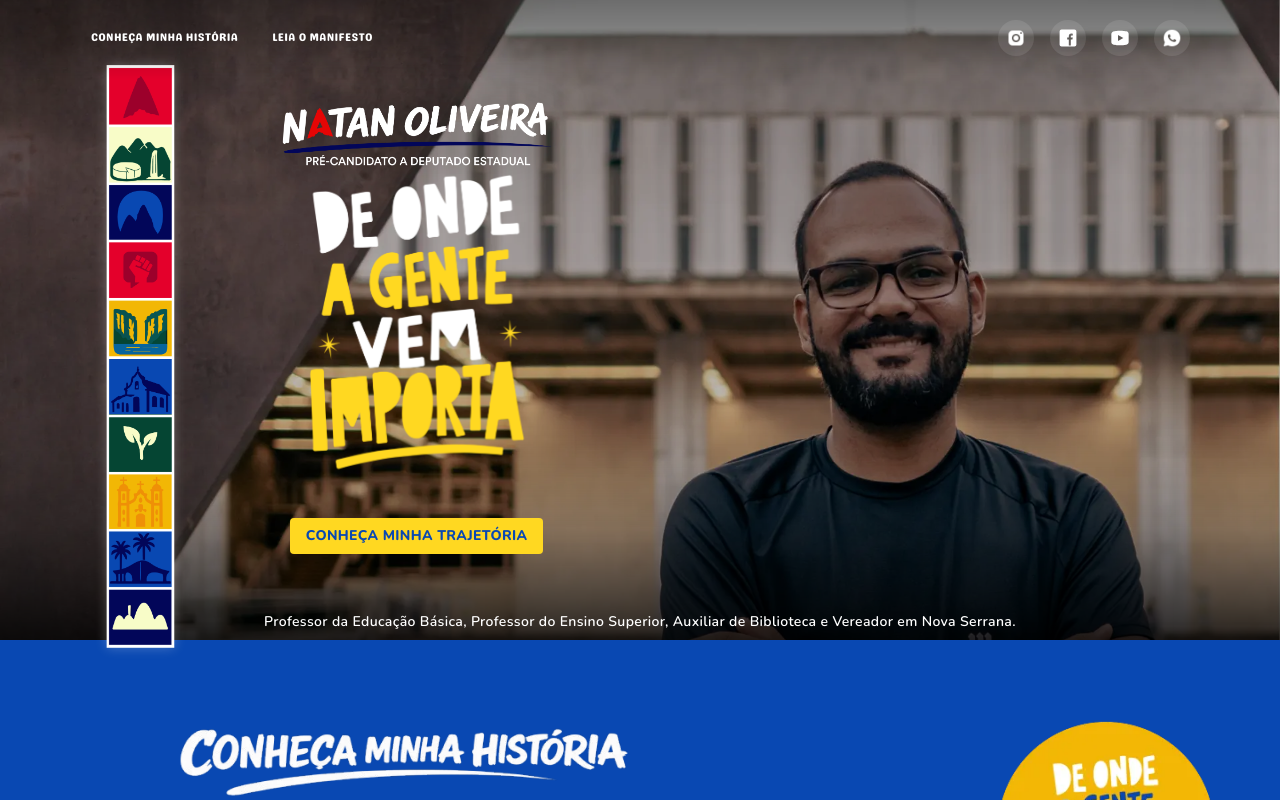
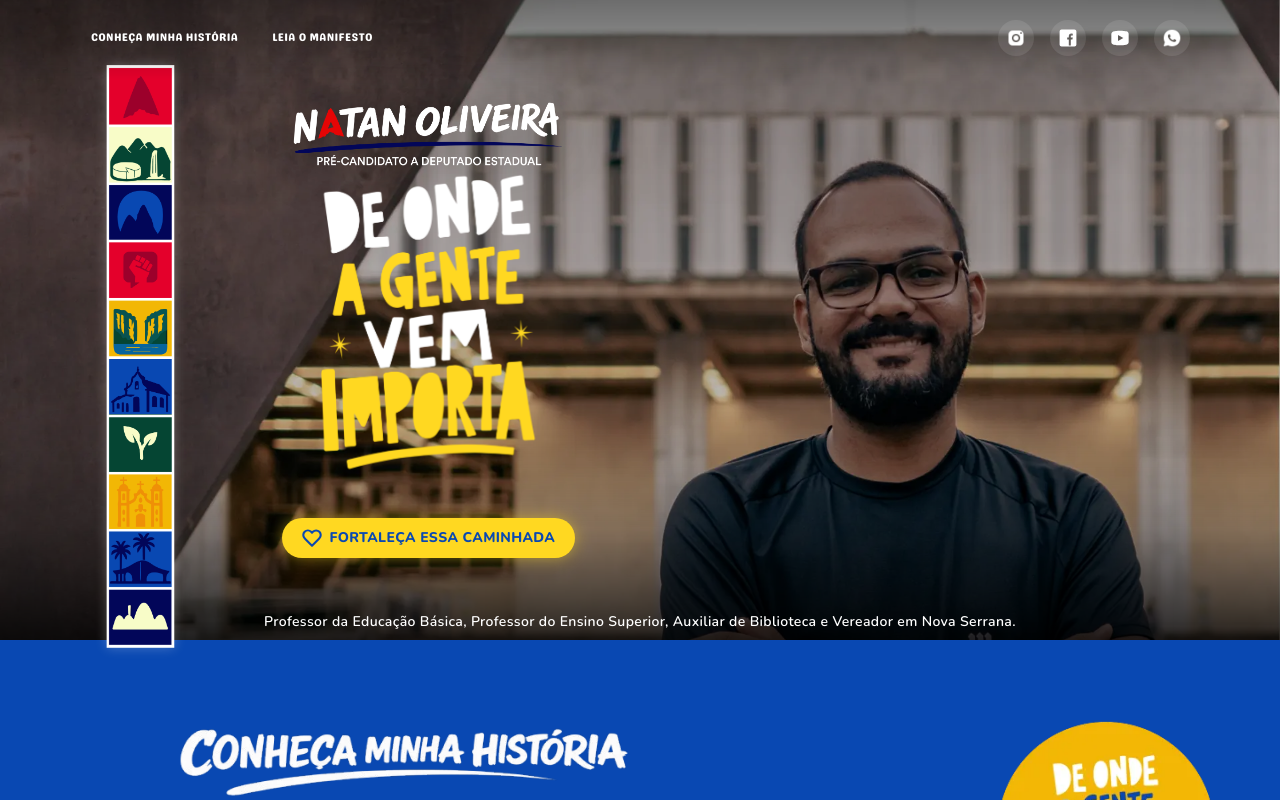
Before and after one commit to lacomb04/natan-oliveira, a Next.js app in the folder natan-oliveira/: page / in a window 1280 px wide. Shown: the top 800 px of the page. Built offline with nearby package versions, Linux system fonts and the light colour scheme.

Commit message:
Update CTA button with icon, animation, brand-blue hover and remove target_blank

```diff
--- a/natan-oliveira/app/components/sections/Footer.tsx
+++ b/natan-oliveira/app/components/sections/Footer.tsx
@@ -13,7 +13,7 @@ const socials = [
   },
   {
     name: "WhatsApp",
-    href: "https://wa.me/5537991242690",
+    href: "https://chat.whatsapp.com/FgriBxdac2yLjWprYJMAcm?mode=gi_t",
     icon: "/icons/whatsapp.png",
   },
   {
--- a/natan-oliveira/app/components/sections/Hero.tsx
+++ b/natan-oliveira/app/components/sections/Hero.tsx
@@ -135,16 +135,19 @@ export default function Hero() {
         */}
         <a
           className="
-            btn mt-2 text-xs
+            btn-hero mt-2 animate-pulse-glow text-xs
             sm:text-sm
-            [@media(max-height:760px)]:mt-0 [@media(max-height:760px)]:text-[12px]
-            [@media(max-height:760px)]:px-3 [@media(max-height:760px)]:py-1.5
+            [@media(max-height:760px)]:mt-0 [@media(max-height:760px)]:text-[13px]
+            [@media(max-height:760px)]:px-4 [@media(max-height:760px)]:py-2
             [@media(max-height:600px)]:scale-95
             [@media(max-height:520px)]:scale-90
           "
-          href="#trajetoria"
+          href="https://apoie.natannoliveira.com.br/"
         >
-          Conheça minha Trajetória
+          <svg className="h-4 w-4 sm:h-5 sm:w-5" viewBox="0 0 24 24" fill="none" stroke="currentColor" strokeWidth="2.5" strokeLinecap="round" strokeLinejoin="round">
+            <path d="M20.84 4.61a5.5 5.5 0 0 0-7.78 0L12 5.67l-1.06-1.06a5.5 5.5 0 0 0-7.78 7.78l1.06 1.06L12 21.23l7.78-7.78 1.06-1.06a5.5 5.5 0 0 0 0-7.78z" />
+          </svg>
+          Fortaleça essa caminhada
         </a>
       </div>
 
@@ -244,7 +247,7 @@ export default function Hero() {
         </a>
         <a
           className="rounded-full bg-white/15 p-3 transition hover:bg-brand-blue/90"
-          href="https://wa.me/5537991242690"
+          href="https://chat.whatsapp.com/FgriBxdac2yLjWprYJMAcm?mode=gi_t"
           aria-label="WhatsApp"
           rel="noreferrer"
           target="_blank"
--- /dev/null
+++ b/natan-oliveira/app/components/ui/FloatingDonate.tsx
@@ -0,0 +1,35 @@
+"use client";
+
+import { useEffect, useState } from "react";
+
+export default function FloatingDonate() {
+  const [visible, setVisible] = useState(false);
+
+  useEffect(() => {
+    const onScroll = () => {
+      setVisible(window.scrollY > window.innerHeight * 0.8);
+    };
+    onScroll();
+    window.addEventListener("scroll", onScroll, { passive: true });
+    return () => window.removeEventListener("scroll", onScroll);
+  }, []);
+
+  return (
+    <a
+      href="https://apoie.natannoliveira.com.br/"
+      target="_blank"
+      rel="noreferrer"
+      className={
+        "fixed bottom-6 right-6 z-50 flex items-center gap-2 rounded-full bg-brand-yellow px-5 py-3 font-bold uppercase tracking-wide text-brand-blue shadow-lg transition-all duration-500 hover:scale-105 hover:shadow-xl " +
+        (visible
+          ? "translate-y-0 opacity-100"
+          : "pointer-events-none translate-y-4 opacity-0")
+      }
+    >
+      <svg className="h-5 w-5" viewBox="0 0 24 24" fill="currentColor">
+        <path d="M12 21.35l-1.45-1.32C5.4 15.36 2 12.28 2 8.5 2 5.42 4.42 3 7.5 3c1.74 0 3.41.81 4.5 2.09C13.09 3.81 14.76 3 16.5 3 19.58 3 22 5.42 22 8.5c0 3.78-3.4 6.86-8.55 11.54L12 21.35z" />
+      </svg>
+      Apoie Natan
+    </a>
+  );
+}
--- a/natan-oliveira/app/components/ui/HeroNav.tsx
+++ b/natan-oliveira/app/components/ui/HeroNav.tsx
@@ -92,7 +92,7 @@ export default function HeroNav() {
           </a>
           <a
             className="rounded-full bg-white/10 p-2 transition hover:bg-brand-blue/90"
-            href="https://wa.me/5537991242690"
+            href="https://chat.whatsapp.com/FgriBxdac2yLjWprYJMAcm?mode=gi_t"
             aria-label="WhatsApp"
             rel="noreferrer"
             target="_blank"
--- a/natan-oliveira/app/globals.css
+++ b/natan-oliveira/app/globals.css
@@ -111,4 +111,17 @@
   .btn {
     @apply rounded bg-brand-yellow px-4 py-2 font-bold uppercase tracking-wide text-brand-blue transition duration-300 ease-in-out hover:bg-brand-blue hover:text-neutral-white;
   }
+
+  .btn-hero {
+    @apply inline-flex items-center gap-2 rounded-full bg-brand-yellow px-5 py-2.5 font-bold uppercase tracking-wide text-brand-blue shadow-lg transition duration-300 ease-in-out hover:bg-brand-blue hover:text-neutral-white hover:shadow-xl;
+  }
 }
+
+@keyframes pulse-glow {
+  0%, 100% { box-shadow: 0 0 8px rgba(255, 216, 33, 0.3); }
+  50% { box-shadow: 0 0 20px rgba(255, 216, 33, 0.6); }
+}
+
+.animate-pulse-glow {
+  animation: pulse-glow 2s ease-in-out infinite;
+}
--- a/natan-oliveira/app/layout.tsx
+++ b/natan-oliveira/app/layout.tsx
@@ -1,6 +1,7 @@
 import type { Metadata } from "next";
 import { Nunito } from "next/font/google";
 import "./globals.css";
+import FloatingDonate from "./components/ui/FloatingDonate";
 
 const nunito = Nunito({
   subsets: ["latin"],
@@ -27,7 +28,10 @@ export default function RootLayout({
 }>) {
   return (
     <html lang="pt-BR" className={`${nunito.variable} h-full antialiased`}>
-      <body className="min-h-full flex flex-col">{children}</body>
+      <body className="min-h-full flex flex-col">
+        {children}
+        <FloatingDonate />
+      </body>
     </html>
   );
 }
```
